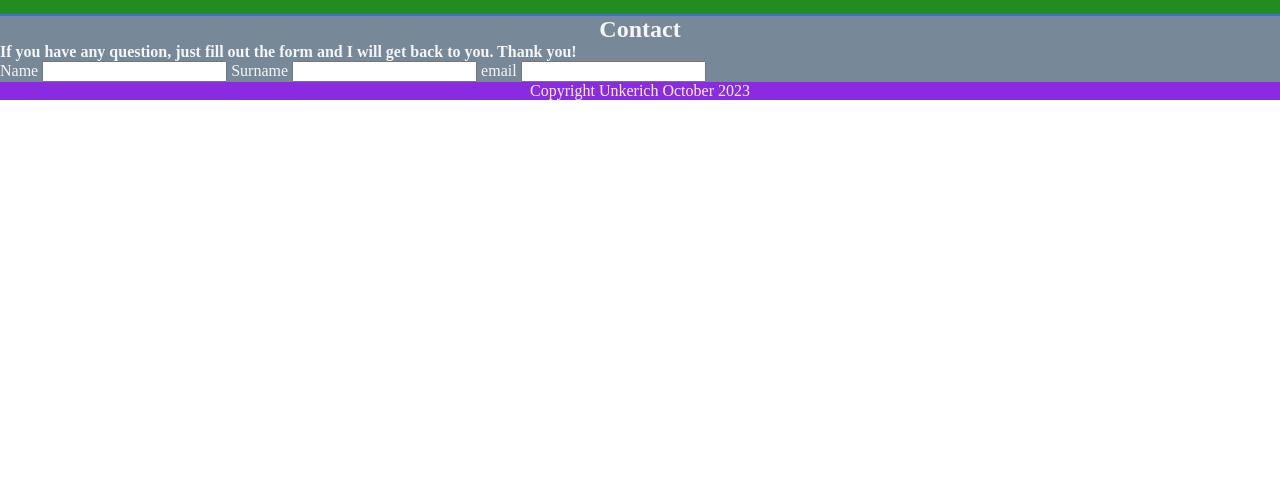
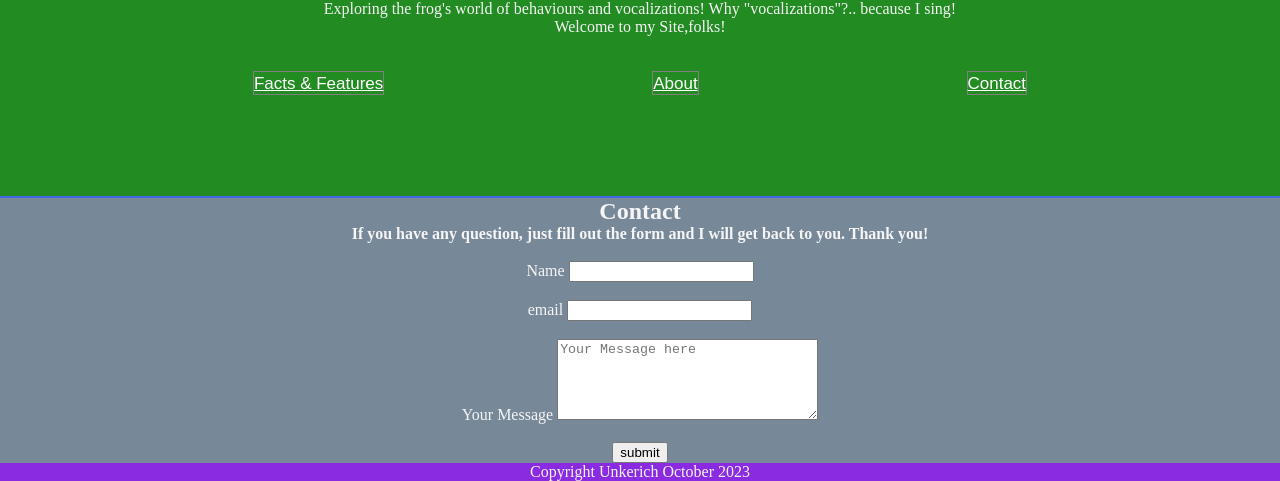
Before and after one commit to ledanken/unkerich-the-frog, a plain HTML site: page contact.html in a window 1280 px wide. Shown: the part 319-800 px from the top of the page. Drawn offline with Linux system fonts and the light colour scheme.

Commit message:
Put the footer at the bottom

```diff
--- a/assets/styles.css
+++ b/assets/styles.css
@@ -7,9 +7,8 @@
 body {
     display: flex;
     flex-direction: column;
-    flex: 1 0 auto;
     color: whitesmoke;
-    min-height: 40vh;
+    min-height: 100vh;
 }
 
 /*Header*/
@@ -22,7 +21,6 @@ header {
     justify-content: center;
     border-bottom: 2px solid royalblue;
     width: 100%;
-
 }
 
 #logo {
@@ -57,9 +55,11 @@ span {
 
 }
 
+
+
 /*Navigation*/
 nav {
-    padding: 20px 0 20px 0;
+    padding: 20px 0 0 0;
 }
 
 .ulnav {
@@ -93,9 +93,17 @@ h2 {
 }
 
 
+/*FORM*/
+h4 {
+    text-align: center;
+}
+form {
+    text-align: center;
+}
+
 /*Footer*/
 footer {
     background-color: blueviolet;
     text-align: center;
-
+    vertical-align: bottom;
 }
--- a/contact.html
+++ b/contact.html
@@ -46,14 +46,16 @@
     <main>
         <h2>Contact</h2>
         <h4>If you have any question, just fill out the form and I will get back to you. Thank you!</h4>
+        <br>
         <form>
             <label for="name">Name</label>
             <input id="name" type="text">
-            <label for="surname">Surname</label>
-            <input id="surname" type="text">
+            <br><br>
             <label for="email">email</label>
-            <input id="email" type="email">
-
+            <input id="email" type="email"><br><br>
+            <label for="message">Your Message</label>
+            <textarea id="message" name="message" placeholder="Your Message here" rows="5" cols="30"></textarea><br><br>
+            <input type="submit" value="submit">
         </form>
     </main>
 
```
